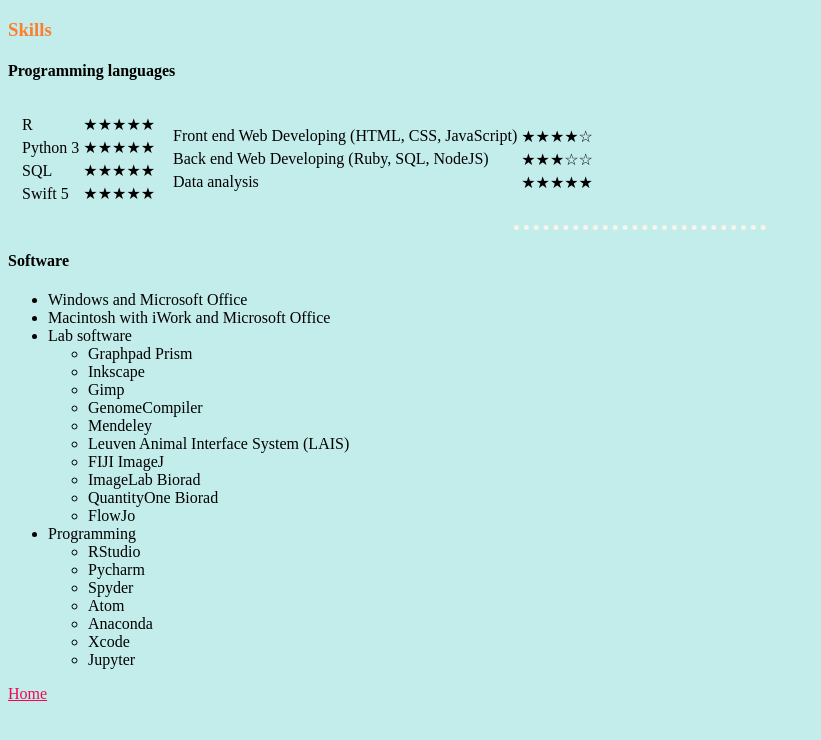
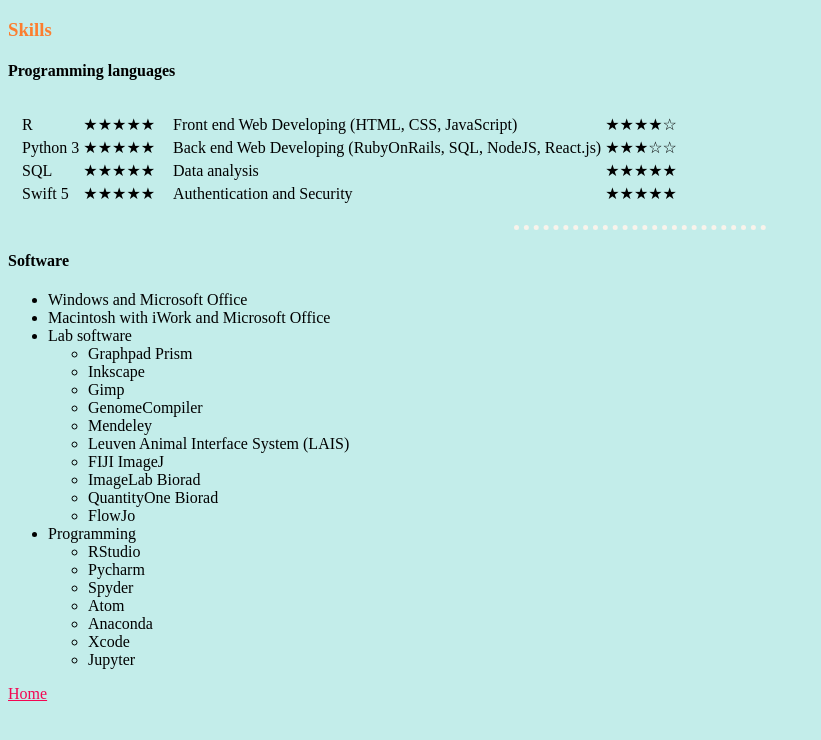
Before and after one commit to MissMercury/MyWebsite, a plain HTML site: page skills.html in a window 1280 px wide. Shown: the whole page, without its empty margins (0-821 px from the left). Drawn offline with Linux system fonts and the light colour scheme.

Commit message:
Add React.js

```diff
--- a/skills.html
+++ b/skills.html
@@ -37,11 +37,15 @@
               <td>★★★★☆</td>
             </tr>
             <tr>
-              <td>Back end Web Developing (Ruby, SQL, NodeJS)</td>
+              <td>Back end Web Developing (RubyOnRails, SQL, NodeJS, React.js)</td>
               <td>★★★☆☆</td>
             </tr>
             <tr>
               <td>Data analysis</td>
+              <td>★★★★★</td>
+            </tr>
+            <tr>
+              <td>Authentication and Security</td>
               <td>★★★★★</td>
             </tr>
           </table>
```
